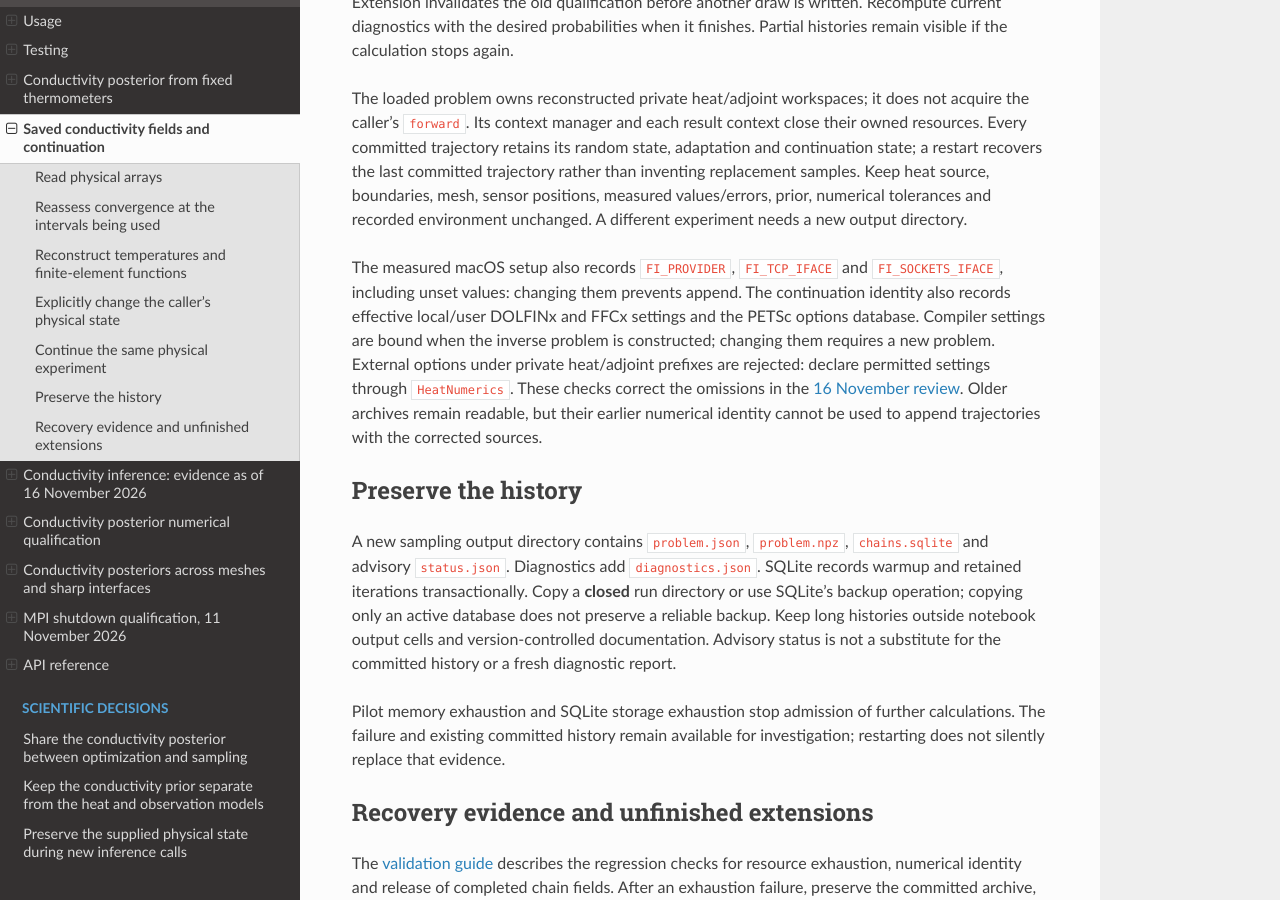
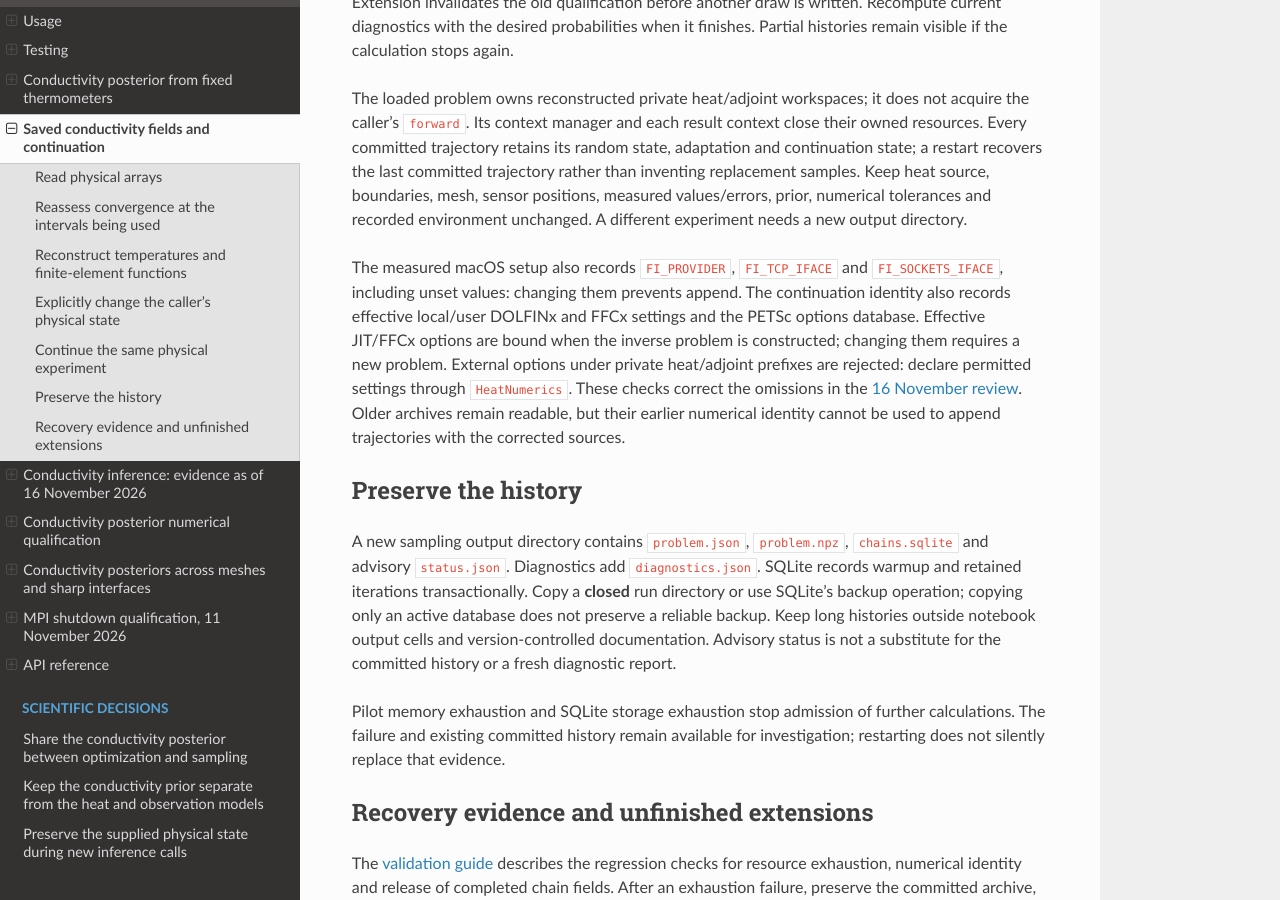
Before and after one commit to MinhMPA/steady-2d-heat-inverse, a Sphinx documentation site: the page built from docs/hmc-results.md, in a window 1280 px wide and 900 px high, scrolled down 2766 px. Built offline with Sphinx 7.4.7 and the Read the Docs theme 3.1.0, drawn with Linux system fonts in a browser that asks for light colours.

```diff
--- a/docs/hmc-results.md
+++ b/docs/hmc-results.md
@@ -148,7 +148,7 @@ new output directory.
 The measured macOS setup also records `FI_PROVIDER`, `FI_TCP_IFACE` and
 `FI_SOCKETS_IFACE`, including unset values: changing them prevents append. The
 continuation identity also records effective local/user DOLFINx and FFCx
-settings and the PETSc options database. Compiler settings are bound when the
+settings and the PETSc options database. Effective JIT/FFCx options are bound when the
 inverse problem is constructed; changing them requires a new problem. External
 options under private heat/adjoint prefixes are rejected: declare permitted
 settings through `HeatNumerics`. These checks correct the omissions in the
```
Also changed, not shown: docs/api/heat_inference.md (+2 -2 lines), docs/hmc.md (+1 -1 lines), 1 other file.
